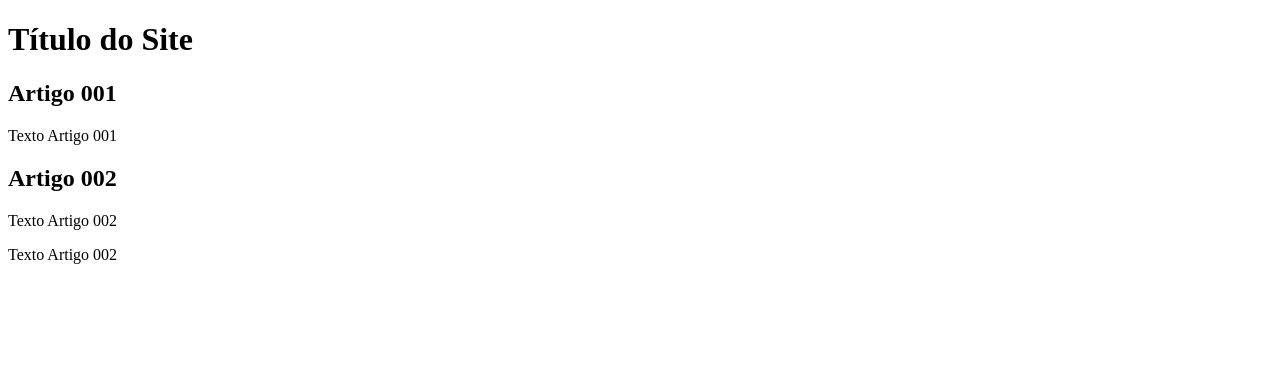
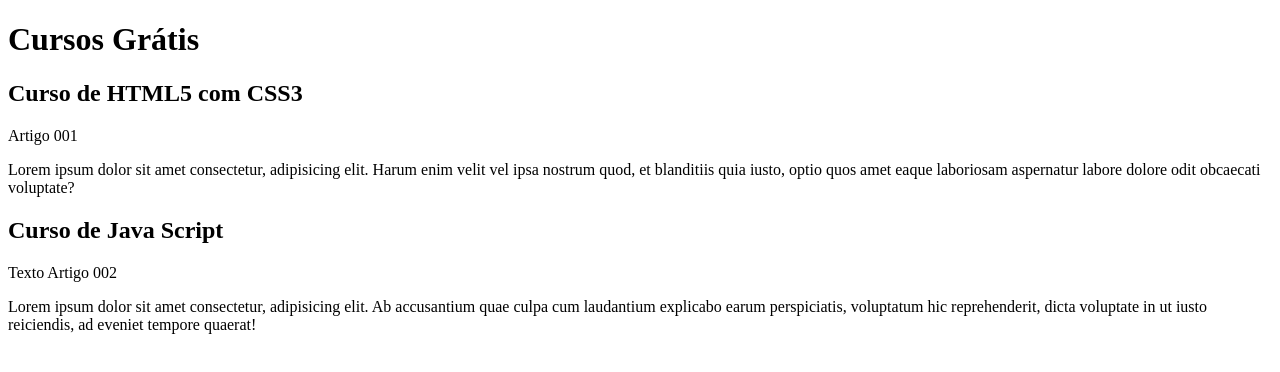
Before and after one commit to jamillyalves/Projeto-Site, a plain HTML site: page index.html in a window 1280 px wide. Drawn offline with Linux system fonts and the light colour scheme.

Commit message:
comecei a escrever o conteúdo

```diff
--- a/index.html
+++ b/index.html
@@ -8,16 +8,18 @@
 <body>
     <main>
         <header>
-            <h1>Título do Site</h1>
+            <h1>Cursos Grátis</h1>
         </header>
         <article>
-            <h2>Artigo 001</h2>
-            <p>Texto Artigo 001</p>
+            <h2>Curso de HTML5 com CSS3</h2>
+            <p>Artigo 001</p>
+            <p>Lorem ipsum dolor sit amet consectetur, adipisicing elit. Harum enim velit vel ipsa nostrum quod, et blanditiis quia iusto, optio quos amet eaque laboriosam aspernatur labore dolore odit obcaecati voluptate?</p>
         </article>
         <article>
-            <h2>Artigo 002</h2>
+            <h2>Curso de Java Script</h2>
             <p>Texto Artigo 002</p>
-            <p>Texto Artigo 002</p>
+            <p>Lorem ipsum dolor sit amet consectetur, adipisicing elit. Ab accusantium quae culpa cum laudantium explicabo earum perspiciatis, voluptatum hic reprehenderit, dicta voluptate in ut iusto reiciendis, ad eveniet tempore quaerat!</p>
+
         </article>
     </main>
 
```
